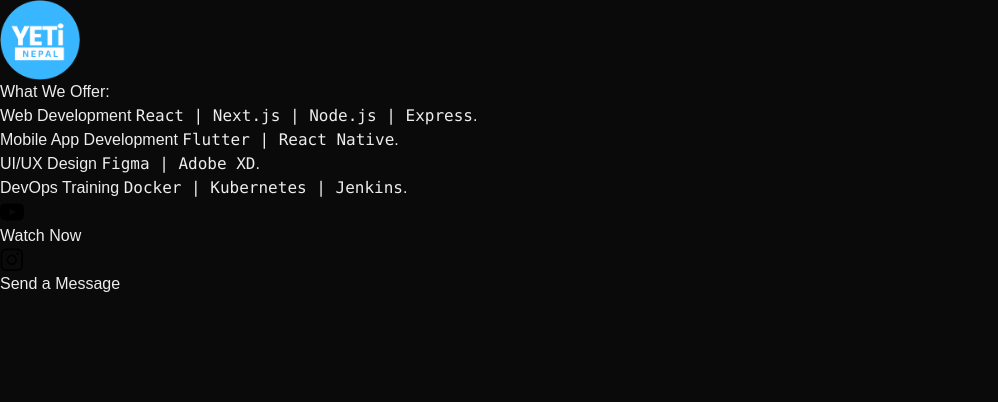
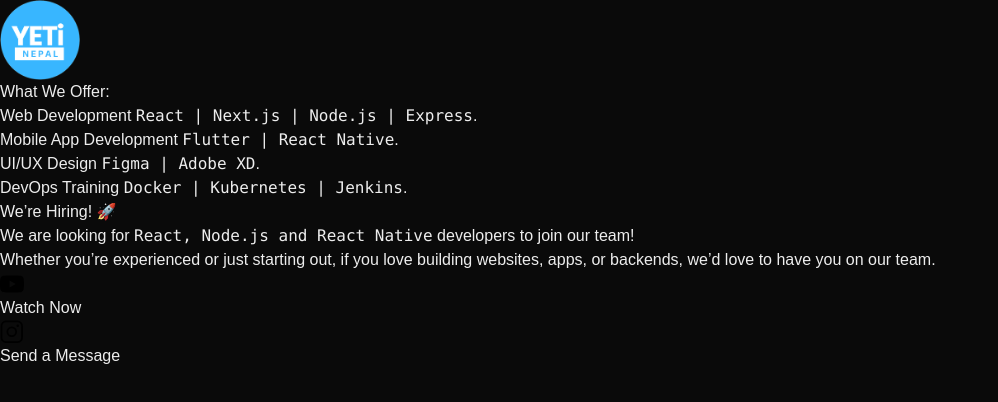
Before and after one commit to bimalgrg519/yetinepal, a Next.js app: page / in a window 1280 px wide. Shown: the top 402 px of the page, without its empty margins (0-998 px from the left). Built offline with nearby package versions, Linux system fonts and the light colour scheme.

Commit message:
we're hiring

```diff
--- a/src/app/page.tsx
+++ b/src/app/page.tsx
@@ -46,6 +46,24 @@
               .
             </li>
           </ol>
+        </div>
+
+        <div className="px-4 text-center sm:text-left">
+          <h2 className="font-[family-name:var(--font-geist-mono)] font-semibold">
+            We’re Hiring! 🚀
+          </h2>
+          <p className="font-[family-name:var(--font-geist-mono)] text-sm mt-1">
+            We are looking for{" "}
+            <code className="bg-black/[.05] dark:bg-white/[.1] px-2 py-0.5 rounded font-semibold text-[#d2691e]">
+              React, Node.js and React Native
+            </code>{" "}
+            developers to join our team!
+          </p>
+          <p className="font-[family-name:var(--font-geist-mono)] text-sm mt-2">
+            Whether you’re experienced or just starting out, if you love
+            building websites, apps, or backends, we’d love to have you on our
+            team.
+          </p>
         </div>
 
         <div className="flex gap-4 items-center flex-col sm:flex-row">
```
